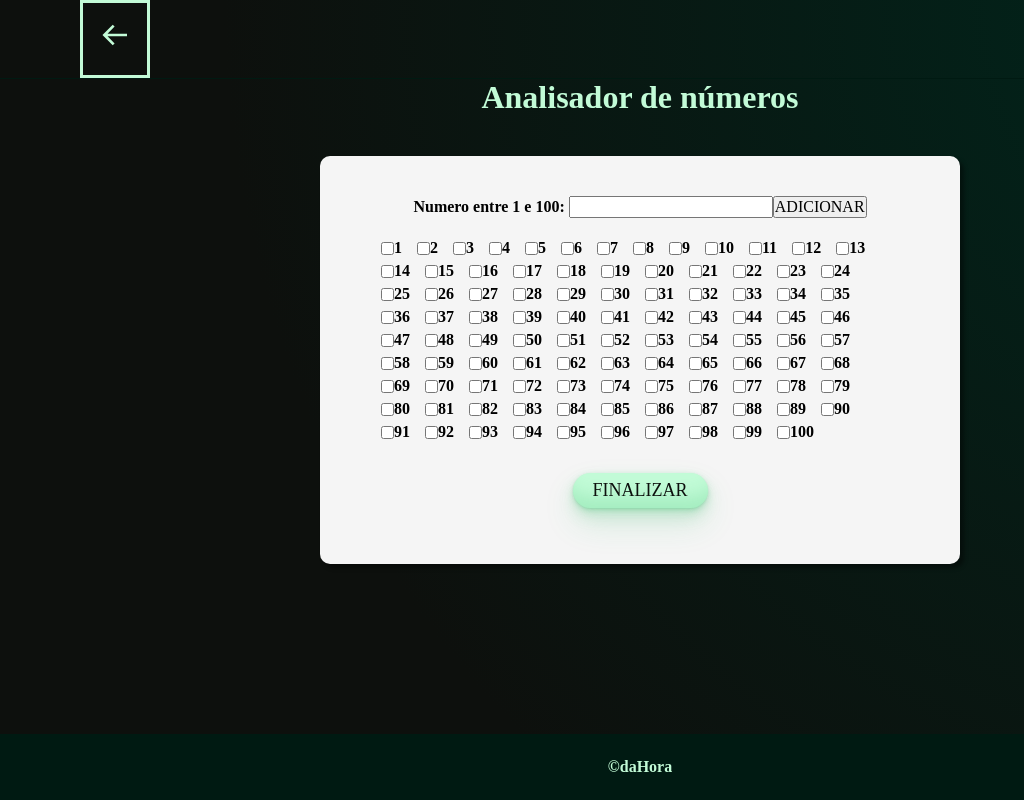
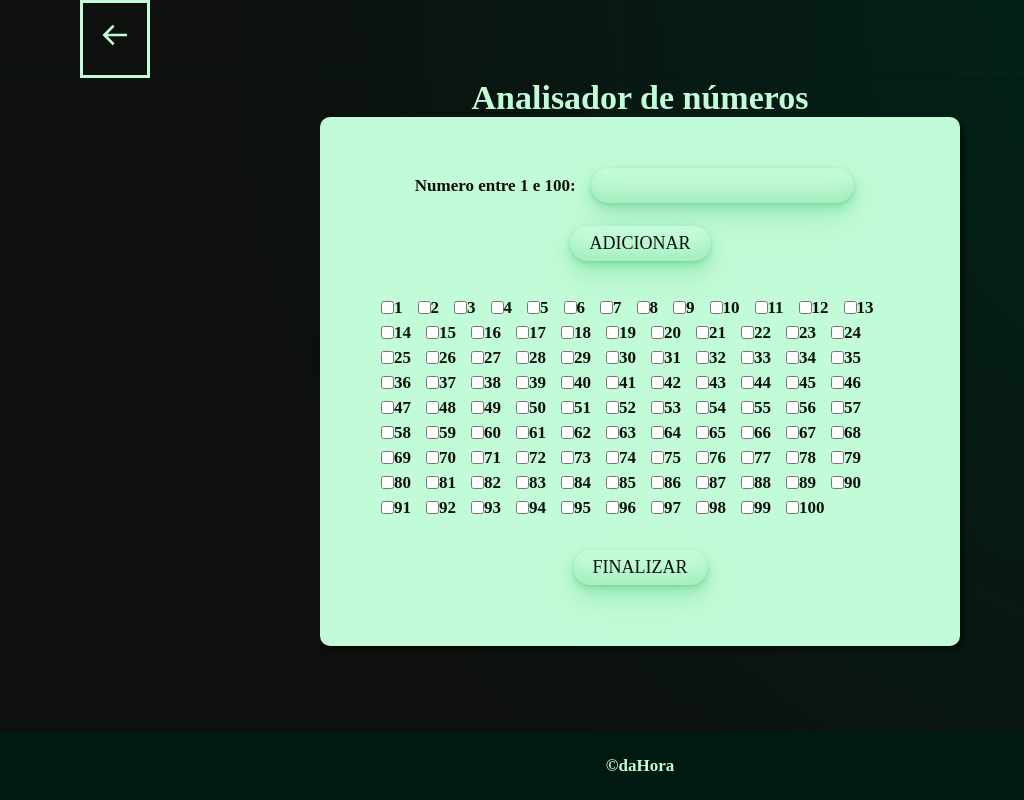
Before and after one commit to GustaDaHora/Number-Playgorund, a React (Vite) app: page /check in a window 1280 px wide. Shown: the whole page, without its empty margins (0-1024 px from the left). Built offline with nearby package versions, Linux system fonts and the light colour scheme; a web font is replaced by a local one.

Commit message:
Update Check
Styles are now done!

```diff
--- a/src/app/pages/Check/index.tsx
+++ b/src/app/pages/Check/index.tsx
@@ -3,16 +3,19 @@ import { Header } from 'src/app/components/Header';
 import styled from 'styled-components';
 
 import Button from 'src/app/components/Button';
+import Input from 'src/app/components/Input';
 
 const Container = styled.div`
   width: 100%;
   min-height: 100vh;
   font-weight: 550;
+  font-size: 17px;
   background: radial-gradient(
     circle at top right,
     ${({ theme }) => theme.COLORS.BACKGROUND_700} 0%,
     ${({ theme }) => theme.COLORS.BACKGROUND_900} 70%
   );
+  overflow-y: auto;
 
   h1 {
     text-align: center;
@@ -25,22 +28,23 @@ const Container = styled.div`
     transform: translateX(-50%);
     width: 50%;
     padding: 5vh;
-    margin: 5vh 0vh;
-    color: black;
-    background-color: whitesmoke;
+    background-color: ${({ theme }) => theme.COLORS.WHITE};
+    color: ${({ theme }) => theme.COLORS.BACKGROUND_900};
+    font-weight: 700;
     border-radius: 10px;
     box-shadow: 4px 4px 4px #0000006b;
+    margin-bottom: 2rem;
   }
 
   footer {
     color: ${({ theme }) => theme.COLORS.WHITE};
     background-color: ${({ theme }) => theme.COLORS.BACKGROUND_800};
     position: absolute;
-    bottom: 0px;
+    bottom: 0;
+    left: 0;
+    right: 0;
     text-align: center;
-    width: 100%;
     padding: 3vh;
-    margin-top: 0.5rem;
   }
 
   .select {
@@ -63,6 +67,10 @@ const Container = styled.div`
 
   .result-text {
     white-space: pre-line;
+
+    > p {
+      margin: 0.3rem 0;
+    }
   }
 `;
 
@@ -115,10 +123,9 @@ export function Check(): React.ReactElement {
       <section>
         <div>
           <p>
-            Numero entre 1 e 100: <input type="number" id="number" />
-            <input
+            Numero entre 1 e 100: <Input type="number" id="number" />
+            <Button
               type="button"
-              value="ADICIONAR"
               onClick={() => {
                 const numberInput = document.getElementById(
                   'number'
@@ -126,7 +133,9 @@ export function Check(): React.ReactElement {
                 const inputValue = numberInput.value;
                 adicionar(Number(inputValue));
               }}
-            />
+            >
+              ADICIONAR
+            </Button>
           </p>
           <div className="select">
             {Array.from({ length: 100 }, (_, index) => (
@@ -145,7 +154,9 @@ export function Check(): React.ReactElement {
           </Button>
         </div>
         <div id="result" className="result-text">
-          {resultText}
+          {resultText.split('\n').map((line, index) => (
+            <p key={index}>{line}</p>
+          ))}
         </div>
       </section>
       <footer>&copy;daHora</footer>
```
